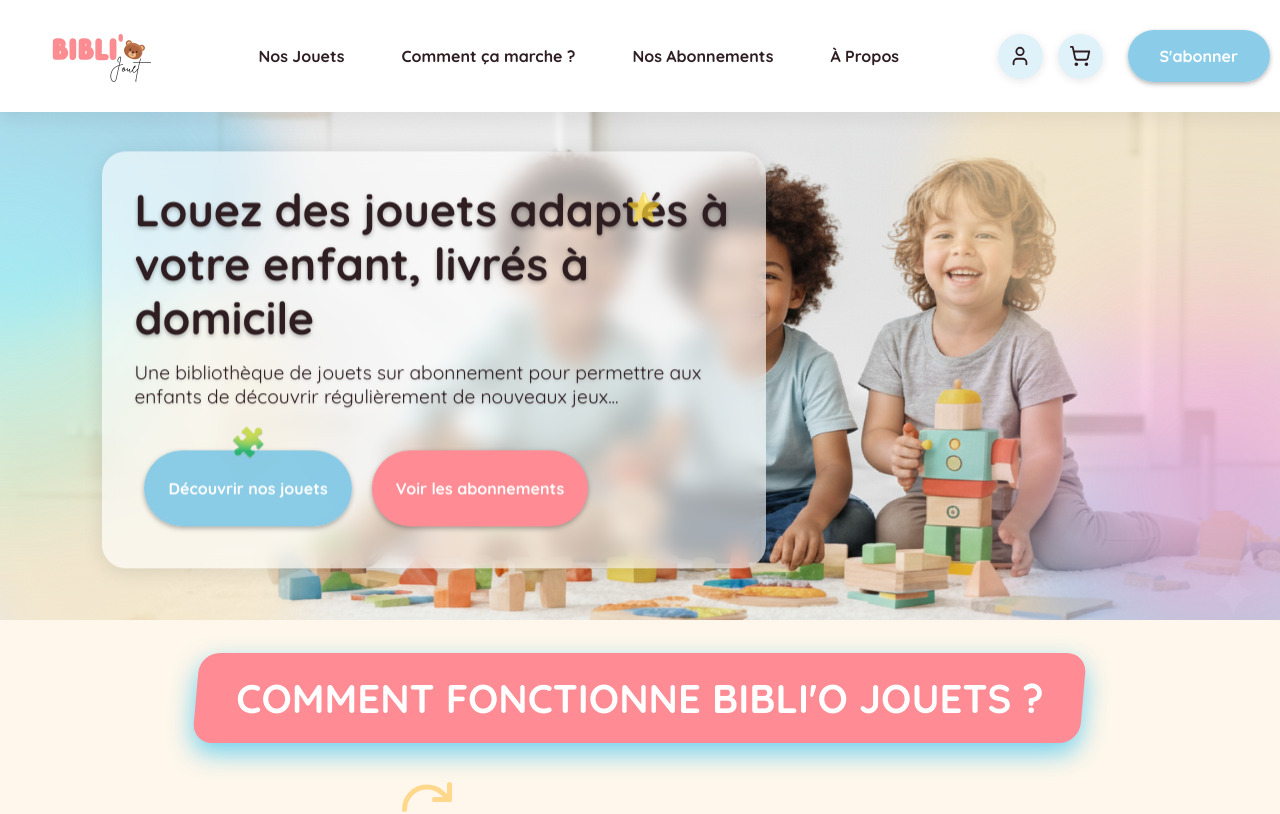
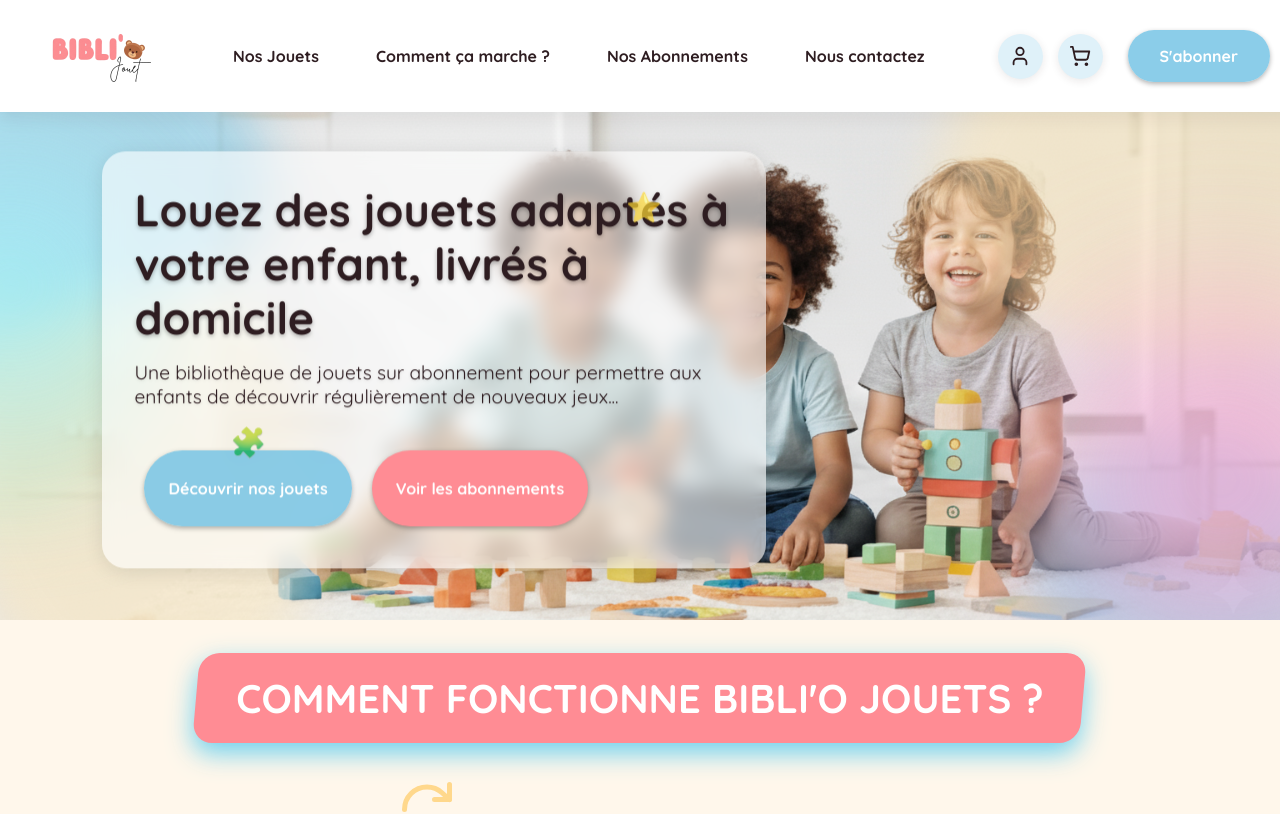
Before and after one commit to biblioJouets/Bibli-O, a Next.js app: page / in a window 1280 px wide. Shown: the top 814 px of the page. Built offline with nearby package versions, Linux system fonts and the light colour scheme.

Commit message:
fix header

```diff
--- a/src/components/Header.jsx
+++ b/src/components/Header.jsx
@@ -76,7 +76,7 @@ export default function HeaderBiblioJouets() {
         <Link href="/bibliotheque" onClick={closeBurger}>Nos Jouets</Link>
         <Link href="/fonctionnement" onClick={closeBurger}>Comment ça marche ?</Link>
         <Link href="/abonnements" onClick={closeBurger}>Nos Abonnements</Link>
-        <Link href="/a-propos" onClick={closeBurger}>À Propos</Link>
+        <Link href="/contact" onClick={closeBurger}>Nous contactez</Link>
 
         {/* Actions secondaires (mobile) */}
         <div className="nav-actions-mobile">
```
